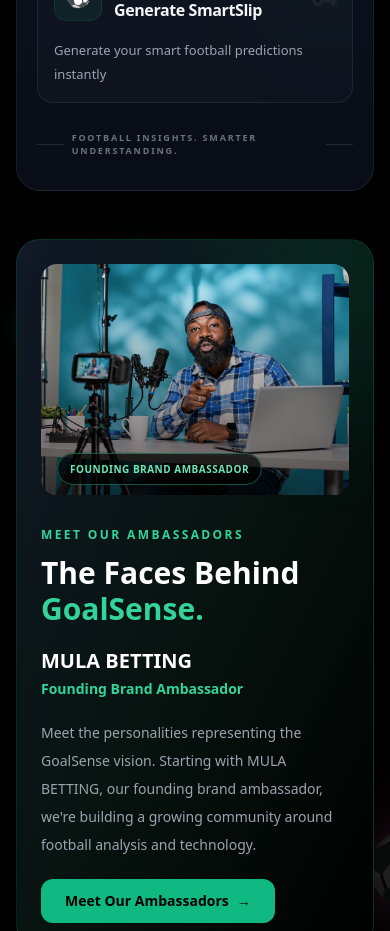
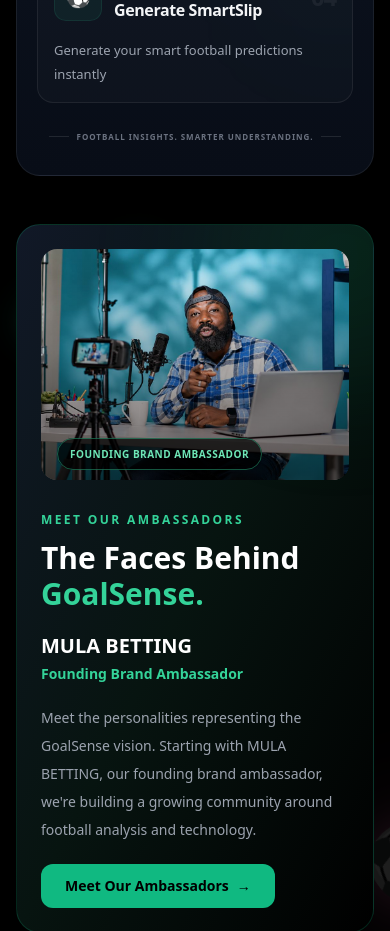
Before and after one commit to Jhondes/goalsense-app, a Next.js app: page / in a window 390 px wide. Shown: the part 3660-4591 px from the top of the page. Built offline with nearby package versions, Linux system fonts and the light colour scheme; no server answers; the database is empty.

Commit message:
Polish Quick Start footer alignment

```diff
--- a/components/HowItWorks.tsx
+++ b/components/HowItWorks.tsx
@@ -104,12 +104,14 @@ export default function HowItWorks() {
 
       {/* FOOTER ACCENT */}
       <div className="mt-7 flex items-center justify-center gap-2">
-        <span className="h-px w-8 bg-white/10" />
-        <span className="text-[9px] font-semibold uppercase tracking-[0.2em] text-gray-500">
-          Football insights. Smarter understanding.
-        </span>
-        <span className="h-px w-8 bg-white/10" />
-      </div>
+  <span className="h-px w-5 shrink-0 bg-white/10 sm:w-8" />
+
+  <span className="whitespace-nowrap text-[8px] font-semibold uppercase tracking-[0.12em] text-gray-500 sm:text-[9px] sm:tracking-[0.2em]">
+    Football insights. Smarter understanding.
+  </span>
+
+  <span className="h-px w-5 shrink-0 bg-white/10 sm:w-8" />
+</div>
 
     </section>
   );
```
